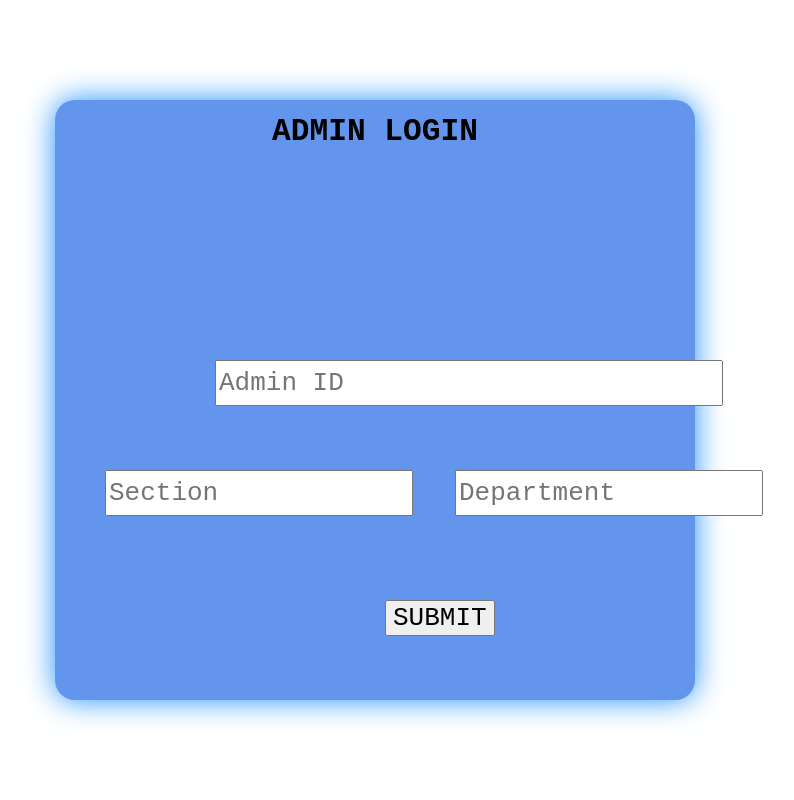
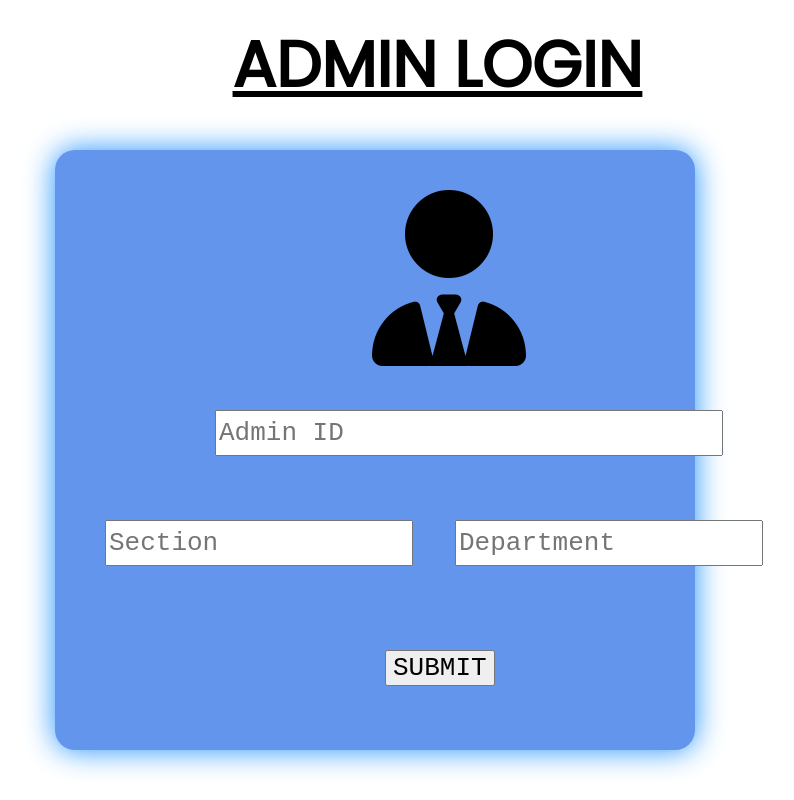
Before and after one commit to Muhammad-Owais-Warsi/ElectionPortal, a website: page admin-login.html in a window 1280 px wide. Shown: the whole page, without its empty margins (315-1109 px from the left). Drawn offline with Linux system fonts and the light colour scheme.

Commit message:
changes in admin page

```diff
--- a/admin-login.html
+++ b/admin-login.html
@@ -12,14 +12,22 @@
     <meta name="description" content="">
     <meta name="viewport" content="width=device-width, initial-scale=1">
     <link rel="stylesheet" href="public/admin-login.css">
+    <link href='https://fonts.googleapis.com/css?family=Poppins' rel='stylesheet'>
+    <link rel="stylesheet" href="https://cdnjs.cloudflare.com/ajax/libs/font-awesome/6.4.2/css/all.min.css" integrity="sha512-z3gLpd7yknf1YoNbCzqRKc4qyor8gaKU1qmn+CShxbuBusANI9QpRohGBreCFkKxLhei6S9CQXFEbbKuqLg0DA==" crossorigin="anonymous" referrerpolicy="no-referrer" />
+    <link href='https://fonts.googleapis.com/css?family=Poppins' rel='stylesheet'>
+
+
+
 </head>
 
 <body>
-    <div class="login-card" style="position: absolute;top: 100px;left: 370px">
+    <div class="login-card" style="position: absolute;top: 150px;left: 370px">
 
 
         <form method="post" action="/admin-login.html" id="admin-form">
-            <h1 style="font-family: monospace; scale: 120%;">ADMIN LOGIN</h1>
+            <h1 id="admin-head" style="scale: 200%;">ADMIN LOGIN</h1>
+
+            <i id="admin-logo" class="fa-solid fa-user-tie fa-2xl" style="color: #000000;"></i>
 
 
             <input type="password" class="id-input" placeholder="Admin ID" name="id_input">
--- a/public/admin-login.css
+++ b/public/admin-login.css
@@ -43,3 +43,16 @@
     left: 330px;
     font-size: xx-large;
 }
+#admin-logo{
+    scale: 550%;
+    position: absolute;
+    top: 130px;
+    left: 380px;
+}
+#admin-head{
+    font-family: Poppins;
+    position: absolute;
+    left: 280px;
+    top: -130px;
+    text-decoration: underline;
+}
--- a/public/login-page.css
+++ b/public/login-page.css
@@ -62,7 +62,4 @@
     left: 295px;
     top: -130px;
     text-decoration: underline;
-
-
-
 }
```
